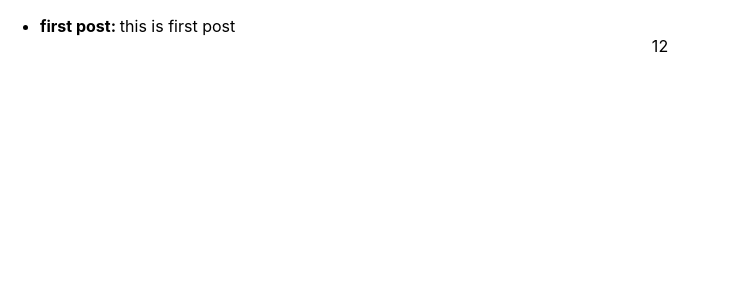
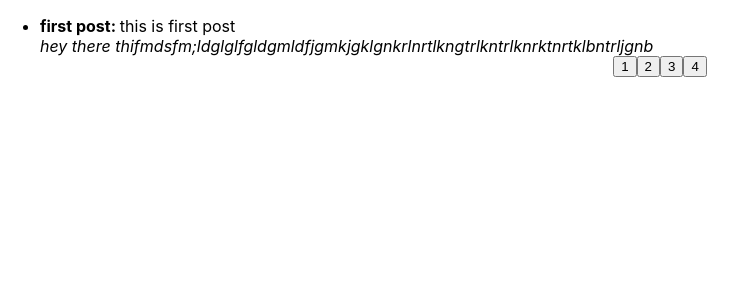
Before and after one commit to gautamxm/ToDo, a React (Create React App) app: page / in a window 1280 px wide. Shown: the top 300 px of the page, without its empty margins (0-747 px from the left). Built offline with nearby package versions, Linux system fonts and the light colour scheme.

Commit message:
add-more-posts

```diff
--- a/src/Components/Posts.jsx
+++ b/src/Components/Posts.jsx
@@ -14,6 +14,18 @@ const Posts = () => {
       Content:
         "hey there thifmdsfm;fskdfdjsfdskbfskjdbf fkjdfhdskjhfbdskj kjdbfksdbfkjds",
     },
+    {
+      title: "third post",
+      description: "this is third post",
+      Content:
+        "hey there thifmdsfm;fskdfdjsfdskbfskjdbf fkjdfhdskjhfbdskj kjdbfksdbfkjds",
+    },
+    {
+      title: "fourth post",
+      description: "this is fourth post",
+      Content:
+        "hey there thifmdsfm;fskdfdjsfdskbfskjdbf fkjdfhdskjhfbdskj kjdbfksdbfkjds",
+    },
   ];
   const getCountUpto = (last) => {
     const count = [];
@@ -22,7 +34,7 @@ const Posts = () => {
     }
     return count;
   };
-  const totalpages = posts.length / 1;
+  const totalpages = posts.length;
   const [currentPage, setCurrentPage] = useState(1);
   const [currentPosts, setCurrentPosts] = useState([]);
   useEffect(() => {
@@ -38,12 +50,15 @@ const Posts = () => {
         {currentPosts.map((currentPost) => {
           return (
             <li>
-              <b>{currentPost.title}: </b> {currentPost.description}
+              <b>{currentPost.title}: </b> {currentPost.description} <br />
+              <em>{currentPost.Content}</em>
             </li>
           );
         })}
         <div style={{ display: "flex", justifyContent: "center" }}>
-          {getCountUpto(totalpages).map((count) => count)}
+          {getCountUpto(totalpages).map((count) => (
+            <button onClick={() => setCurrentPage(count)}> {count}</button>
+          ))}
         </div>
       </ul>
     </>
```
